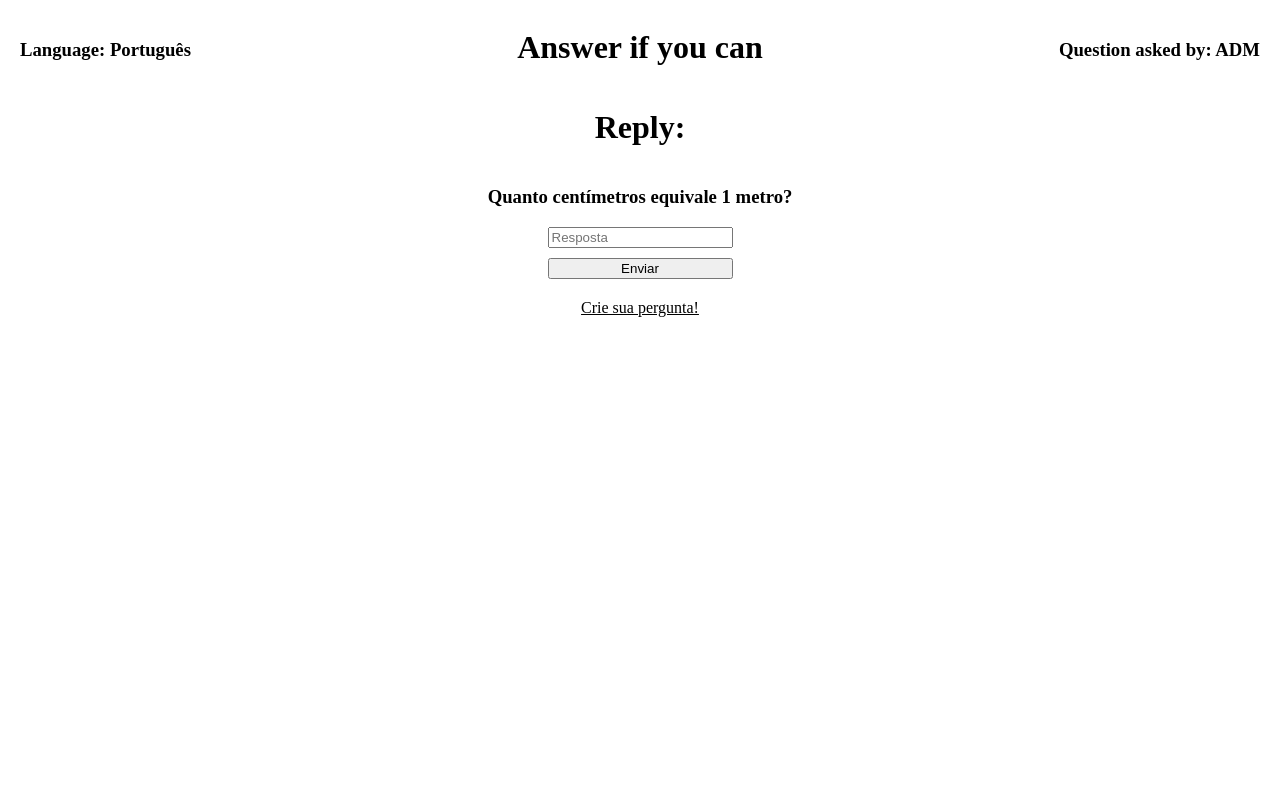
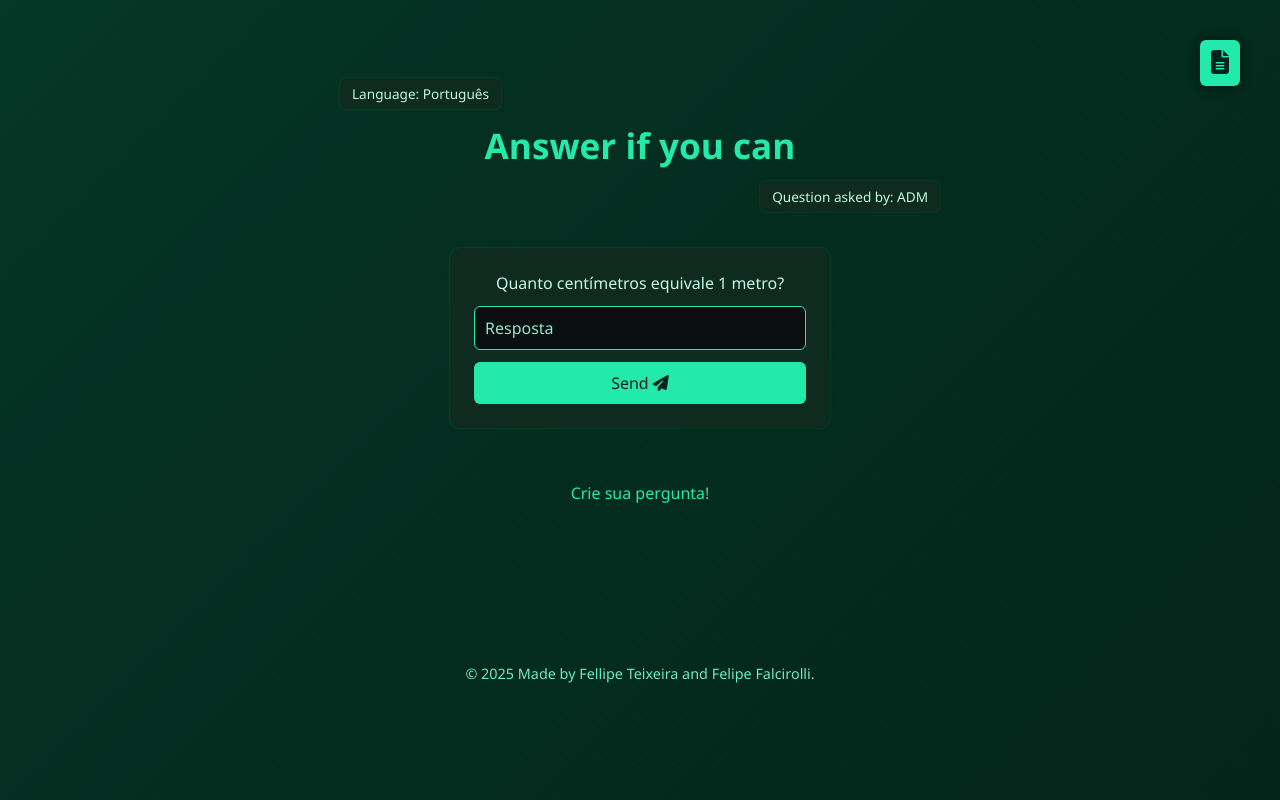
Before and after one commit to lipes40/Answer-if-you-can, a PHP site: page / in a window 1280 px wide. Run offline with PHP 8.4, Linux system fonts and the light colour scheme; data comes from the database, SQL or seed files in the repository.

Commit message:
update UI

```diff
--- a/connector.php
+++ b/connector.php
@@ -4,7 +4,7 @@
 
 $usuario = "root";
 $senha = "";
-$dbname = "respostas";
+$dbname = "answer";
 $host = "localhost";
 
 try{
--- a/index.php
+++ b/index.php
@@ -76,63 +76,53 @@ if(isset($_POST["resposta"])){
     <meta charset="UTF-8">
     <meta name="viewport" content="width=device-width, initial-scale=1.0">
     <title>Answer if you can</title>
+    <link rel="stylesheet" href="style.css">
+    <link rel="stylesheet" href="https://cdnjs.cloudflare.com/ajax/libs/font-awesome/6.4.0/css/all.min.css"/>
 
-    <style>
-        body{
-            display: flex;
-            flex-direction: column;
-            align-items: center;
-        }
-
-        form{
-            display: flex;
-            gap: 10px;
-            flex-direction: column;
-        }
-
-        span{
-            margin-top: 20px;
-            color: red;
-        }
-
-        .pessoa{
-            position: absolute;
-            right: 20px;
-            top: 20px;
-        }
-
-        .lingua{
-            position: absolute;
-            left: 20px;
-            top: 20px;
-        }
-
-        a{
-            color: black;
-        }
-
-    </style>
 
 
 </head>
 <body>
+    <div class="menu">
+        <button onclick="modalCreditos()"><i class="fas fa-file-alt btn-menu"></i></button>
+    </div>
+
+   <div class="modal" id="modalCreditos">
+  <div class="credits-modal">
+    <h2>Créditos</h2>
+        <p><strong>Felipe Falcirolli</strong> — Full Stack Developer<br>
+        <em>Developed the user interface and interactive components</em><br>
+        <a href="https://github.com/lipe7k" target="_blank" rel="noopener noreferrer">Github</a>
+        </p>
+        <p><strong>Fellipe Teixeira</strong> — Backend Developer<br>
+        <em>Creator, back end maker and database analitics</em><br>
+            <a href="https://github.com/lipes40" target="_blank" rel="noopener noreferrer">Github</a>
+        </p>
+    <button onclick="fecharModal()" class="btn-fechar">Fechar</button>
+  </div>
+</div>
+
+
+
     <header>
         <h3 class="lingua">Language: <?php echo $lingua; ?></h3>
         <h1>Answer if you can</h1>
         <h3 class="pessoa">Question asked by: <?php echo $nome; ?></h3>
     </header>
 
-    <h1>Reply:</h1>
-
-    <h3><?php echo $pergunta ?></h3>
 
     <form action="" method="POST">
+        <h3><?php echo $pergunta ?></h3>
         <input type="text" placeholder="Resposta" value="<?php echo $_POST["resposta"] ?? '' ?>" name="resposta" id="resposta">
-        <button type="submit">Enviar</button>
+        <button type="submit">Send <i class="fas fa-paper-plane"></i></button>
     </form>
         <span><?php if($error != "") { echo $error; } ?></span>
 
 
-        <a href="criar_pergunta.php">Crie sua pergunta!</a>
+        <a href="criar_pergunta.php" class="criar-pergunta">Crie sua pergunta!</a>
+
+    <footer>&copy; 2025 Made by Fellipe Teixeira and Felipe Falcirolli.</footer>
+
+    <script src="script.js"></script>
 </body>
 </html>
--- /dev/null
+++ b/script.js
@@ -0,0 +1,22 @@
+ function modalCreditos() {
+    document.getElementById('modalCreditos').style.display = 'flex';
+    setTimeout(() => {
+    document.querySelector(".credits-modal").classList.add("active")
+    }, 1)
+  }
+
+  function fecharModal() {
+
+    document.querySelector(".credits-modal").classList.remove("active")
+
+    setTimeout(() => {
+        document.getElementById('modalCreditos').style.display = 'none';
+    }, 400)
+  }
+
+  window.onclick = function(event) {
+    const modal = document.getElementById('modalCreditos');
+    if (event.target === modal) {
+      fecharModal();
+    }
+  }
--- /dev/null
+++ b/style.css
@@ -0,0 +1,300 @@
+* {
+  margin: 0;
+  padding: 0;
+  box-sizing: border-box;
+  font-family: 'Segoe UI', Tahoma, Geneva, Verdana, sans-serif;
+}
+
+body {
+background: linear-gradient(-45deg, #011d13, #043022, #08573a, #014d3a);
+  background-size: 400% 400%;
+  color: #f1f1f1;
+  display: flex;
+  flex-direction: column;
+  justify-content: center;
+  align-items: center;
+  padding: 40px 20px 80px;
+  min-height: 100vh;
+  animation: fadeIn 1s ease;
+animation: gradiente 15s ease infinite;
+}
+
+body::before {
+  content: "";
+  position: fixed;
+  top: 0; left: 0;
+  width: 100%; height: 100%;
+  background-image: radial-gradient(circle, #00fba155 1px, transparent 1px);
+  background-size: 40px 40px;
+  animation: moveDots 30s linear infinite;
+  z-index: -1;
+  opacity: 0.2;
+}
+
+@keyframes moveDots {
+  from { background-position: 0 0; }
+  to { background-position: 1000px 1000px; }
+}
+
+
+@keyframes gradiente {
+  0% { background-position: 0% 50%; }
+  50% { background-position: 100% 50%; }
+  100% { background-position: 0% 50%; }
+}
+
+
+@keyframes fadeIn {
+  from { opacity: 0; transform: translateY(20px); }
+  to { opacity: 1; transform: translateY(0); }
+}
+
+header {
+  text-align: center;
+  margin-bottom: 30px;
+  width: 100%;
+  max-width: 600px;
+  display: flex;
+  flex-direction: column;
+  gap: 6px;
+  animation: fadeSlide 1.2s ease;
+}
+
+@keyframes fadeSlide {
+  from { opacity: 0; transform: translateY(-20px); }
+  to { opacity: 1; transform: translateY(0); }
+}
+
+h1 {
+  color: #22eaaa;
+  font-size: 2.2rem;
+  font-weight: 600;
+  margin-bottom: 6px;
+}
+
+h3 {
+  color: #c1f7e6;
+  font-size: 1rem;
+  font-weight: 400;
+  text-align: center;
+}
+
+form {
+  display: flex;
+  flex-direction: column;
+  gap: 12px;
+  background: #0f2a1f;
+  padding: 24px;
+  border-radius: 10px;
+  box-shadow: 0 0 3px rgba(0, 251, 161, 0.2);
+  width: 100%;
+  max-width: 380px;
+  margin-bottom: 20px;
+  animation: popIn 1.3s ease;
+}
+
+@keyframes popIn {
+  0% { transform: scale(0.95); opacity: 0; }
+  100% { transform: scale(1); opacity: 1; }
+}
+
+input[type="text"] {
+  padding: 10px;
+  border-radius: 6px;
+  border: 1px solid #22eaaa;
+  background: #0b0f0f;
+  color: #f1f1f1;
+  font-size: 1rem;
+  transition: border 0.3s, box-shadow 0.3s;
+}
+
+input[type="text"]:focus {
+  outline: none;
+  border-color: #3fffc2;
+  box-shadow: 0 0 6px rgba(34, 234, 170, 0.4);
+}
+
+input::placeholder {
+  color: #8ee7c7;
+}
+
+button {
+  padding: 10px;
+  background: #22eaaa;
+  color: #002222;
+  border: none;
+  border-radius: 6px;
+  font-weight: 500;
+  font-size: 1rem;
+  cursor: pointer;
+  transition: background 0.3s, box-shadow 0.3s, transform 0.2s ease;
+}
+
+button:hover {
+  background: #3fffc2;
+  box-shadow: 0 0 4px rgba(0, 251, 161, 0.4);
+  transform: scale(1.03);
+}
+
+span {
+  color: #ff5e5e;
+  margin-top: 10px;
+  font-weight: 500;
+  font-size: 0.95rem;
+  animation: fadeIn 0.6s ease;
+}
+
+.lingua,
+.pessoa {
+  font-size: 0.85rem;
+  padding: 6px 12px;
+  background: #0f2a1f;
+  border-radius: 6px;
+  color: #c1f7e6;
+  box-shadow: 0 0 2px rgba(0, 251, 161, 0.2);
+  transition: background 0.3s, box-shadow 0.3s;
+}
+
+.lingua:hover,
+.pessoa:hover {
+  background: #125c45;
+  box-shadow: 0 0 6px rgba(0, 251, 161, 0.3);
+}
+
+.lingua {
+  align-self: flex-start;
+  margin-bottom: 6px;
+}
+
+.pessoa {
+  align-self: flex-end;
+  margin-bottom: 6px;
+}
+
+a {
+  margin-top: 24px;
+  color: #22eaaa;
+  text-decoration: none;
+  font-size: 1rem;
+  font-weight: 500;
+  transition: text-shadow 0.3s ease;
+}
+
+a:hover {
+  text-shadow: 0 0 6px rgba(0, 251, 161, 0.3);
+}
+
+.criar-pergunta:hover{
+    text-decoration: underline;
+}
+
+.back-btn{
+    color: white;
+    background-color: #125c45;
+    padding: 0.6rem;
+    border-radius: 8px;
+    text-align: center;
+    width: 100%;
+    max-width: 380px;
+    transition: .2s;
+}
+
+.back-btn:hover{
+    transform: scale(1.03);
+}
+
+footer {
+  margin-top: 10rem;
+  text-align: center;
+  font-size: 0.9rem;
+  color: #6deac4;
+  width: 100%;
+}
+
+@media (max-width: 500px) {
+  .lingua, .pessoa {
+    align-self: center;
+    margin: 8px 0;
+  }
+  header {
+    padding-top: 20px;
+  }
+}
+
+
+.menu{
+    position: absolute;
+    top: 40px;
+    right: 40px;
+}
+
+.menu button{
+    box-shadow: 0 0 10px 2px rgba(0, 0, 0, 0.356);
+}
+
+.btn-menu{
+    width: 1.25rem;
+    height: 1.25rem;
+    font-size: 24px;
+    cursor: pointer;
+}
+.modal {
+    display: none;
+    position: fixed;
+    top: 0;
+    left: 0;
+    width: 100%;
+    height: 100%;
+    background-color: rgba(0,0,0,0.5);
+    justify-content: center;
+    align-items: center;
+    z-index: 1000;
+  }
+
+
+  .credits-modal {
+    background-color: #125c45;
+    padding: 20px 30px;
+    margin: 25px;
+    border-radius: 8px;
+    max-width: 400px;
+    box-shadow: 0 0 15px rgba(0,0,0,0.3);
+    text-align: left;
+    position: relative;
+    transform: translateX(75px);
+    transition: .4s ease;
+  }
+
+  .credits-modal.active{
+    transform: translateX(0);
+  }
+
+  .credits-modal h2 {
+    margin-top: 0;
+    margin-bottom: 15px;
+    font-family: Arial, sans-serif;
+  }
+
+  .credits-modal p {
+    margin-bottom: 12px;
+    font-family: Arial, sans-serif;
+    line-height: 1.4;
+  }
+
+  .credits-modal a {
+    text-decoration: none;
+  }
+
+  .credits-modal a:hover {
+    text-decoration: underline;
+  }
+
+  .btn-fechar {
+    margin-top: 10px;
+    padding: 8px 15px;
+    border: none;
+    color: white;
+    border-radius: 4px;
+    cursor: pointer;
+    font-size: 14px;
+  }
```
Also changed, not shown: criar_pergunta.php (+7 -15 lines).
